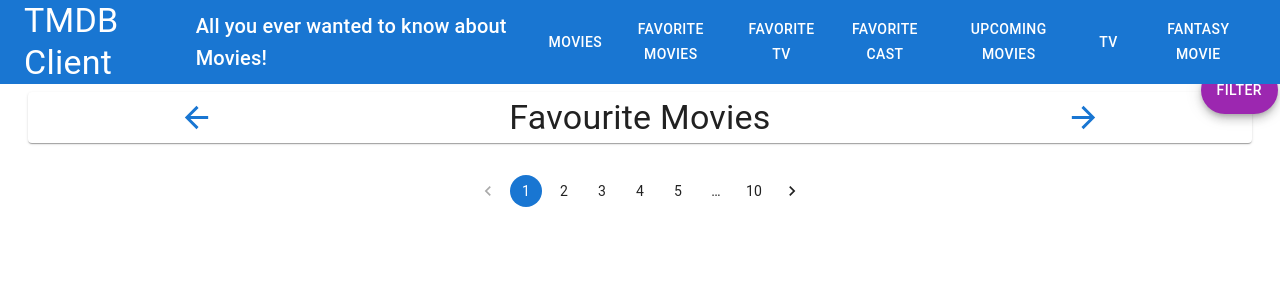
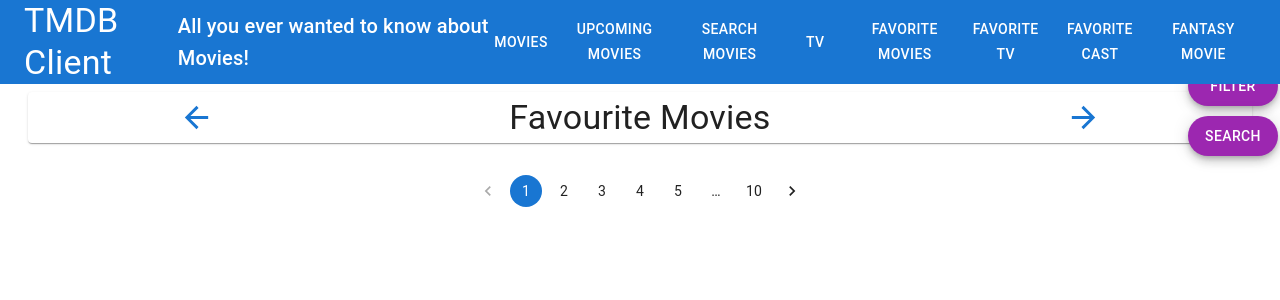
Before and after one commit to Darragh-C/movies-tv-app-fs2-2, a React (Vite) app: page /movies/favourites in a window 1280 px wide. Shown: the top 300 px of the page. Built offline with nearby package versions, Linux system fonts and the light colour scheme.

Commit message:
search fab/drawer action

```diff
--- a/src/api/tmdb-api.js
+++ b/src/api/tmdb-api.js
@@ -18,6 +18,21 @@ export const getMovie = (args) => {
   const { id } = idPart;
   return fetch(
     `https://api.themoviedb.org/3/movie/${id}?api_key=${import.meta.env.VITE_TMDB_KEY}`
+  ).then((response) => {
+    if (!response.ok) {
+      throw new Error(response.json().message);
+    }
+    return response.json();
+  })
+  .catch((error) => {
+    throw error
+ });
+};
+
+export const getMoviesByQuery = (queryString) => {
+
+  return fetch(
+    `https://api.themoviedb.org/3/discover/movie?api_key=${import.meta.env.VITE_TMDB_KEY}${queryString}`
   ).then((response) => {
     if (!response.ok) {
       throw new Error(response.json().message);
--- a/src/components/cardListFilter/index.jsx
+++ b/src/components/cardListFilter/index.jsx
@@ -48,7 +48,7 @@ export default function CardListFilter(props) {
 
   const handleUserImput = (e, type, value) => {
     e.preventDefault();
-    props.onUserInput(type, value); // NEW
+    props.onUserInput(type, value);
   };
 
   const handleTextChange = (e, props) => {
@@ -73,7 +73,7 @@ export default function CardListFilter(props) {
       <CardContent>
         <Typography variant="h5" component="h1">
           <FilterAltIcon fontSize="large" />
-          Filter movies
+          Search movies
         </Typography>
         <TextField
           sx={styles.formControl}
@@ -84,6 +84,10 @@ export default function CardListFilter(props) {
           variant="filled"
           onChange={handleTextChange}
         />
+        <Typography variant="h5" component="h1">
+          <FilterAltIcon fontSize="large" />
+          Filter movies
+        </Typography>
         <FormControl sx={styles.formControl}>
           <InputLabel id="genre-label">Genre</InputLabel>
           <Select
--- a/src/components/cardListPage/index.jsx
+++ b/src/components/cardListPage/index.jsx
@@ -7,23 +7,32 @@ import Drawer from "@mui/material/Drawer";
 import CardList from "../cardList";
 import CardListHeaderInsert from "../headerInserts/cardListHeaderInsert";
 import CardListPagination from "../cardListPagination";
+import MovieSearch from "../movieSearch";
 
 const styles = {
   root: {
     padding: "20px",
   },
   fab: {
+    width: 90,
+    height: 40,
     marginTop: 8,
     position: "fixed",
+    right: 2,
+  },
+  searchFab: {
+    top: 52,
+  },
+  filterFab: {
     top: 2,
-    right: 2,
   },
 };
 
 function CardListPage({ movies, title, action, pagination }) {
   const [titleFilter, setTitleFilter] = useState("");
   const [genreFilter, setGenreFilter] = useState("0");
-  const [drawerOpen, setDrawerOpen] = useState(false);
+  const [filterDrawerOpen, setFilterDrawerOpen] = useState(false);
+  const [searchDrawerOpen, setSearchDrawerOpen] = useState(false);
   const [sortOption, setSortOption] = useState("Popular");
   const [ratingFilter, setRatingFilter] = useState("1");
 
@@ -93,17 +102,19 @@ function CardListPage({ movies, title, action, pagination }) {
       </Grid>
       <CardListPagination onPagination={pagination}/>
       <Fab
+        id="filter-fab"
         color="secondary"
         variant="extended"
-        onClick={() => setDrawerOpen(true)}
-        sx={styles.fab}
+        onClick={() => setFilterDrawerOpen(true)}
+        sx={{...styles.fab, ...styles.filterFab}}
       >
         Filter
       </Fab>
       <Drawer
+        id="filter-drawer"
         anchor="left"
-        open={drawerOpen}
-        onClose={() => setDrawerOpen(false)}
+        open={filterDrawerOpen}
+        onClose={() => setFilterDrawerOpen(false)}
       >
         <CardListFilter
           onUserInput={handleChange}
@@ -113,6 +124,23 @@ function CardListPage({ movies, title, action, pagination }) {
           ratingFilter={ratingFilter}
         />
       </Drawer>
+      <Fab
+        id="search-fab"
+        color="secondary"
+        variant="extended"
+        onClick={() => setSearchDrawerOpen(true)}
+        sx={{...styles.fab, ...styles.searchFab}}
+      >
+        Search
+      </Fab>
+      <Drawer
+        id="search-drawer"
+        anchor="left"
+        open={searchDrawerOpen}
+        onClose={() => setSearchDrawerOpen(false)}
+      >
+        <MovieSearch/>
+      </Drawer>
     </>
   );
 }
--- a/src/components/movieDetails/index.jsx
+++ b/src/components/movieDetails/index.jsx
@@ -13,8 +13,12 @@ import ProductionCompaniesRow from "../cardRows/productionCompaniesRow";
 const styles = {
   fab: {
     position: "fixed",
-    top: 50,
+    top: 70,
     right: 2,
+  },
+  drawer: {
+    anchor: "top",
+    height: "50%",
   },
 };
 
@@ -44,7 +48,7 @@ const MovieDetails = ( { movie, cast, action }) => {
         <NavigationIcon />
         Reviews
       </Fab>
-      <Drawer anchor="top" open={drawerOpen} onClose={() => setDrawerOpen(false)}>
+      <Drawer sx={styles.drawer} open={drawerOpen} onClose={() => setDrawerOpen(false)}>
         <MovieReviews movie={movie} />
       </Drawer>
     </>
--- /dev/null
+++ b/src/components/movieSearch/index.jsx
@@ -0,0 +1,34 @@
+import React from "react";
+import Card from "@mui/material/Card";
+import CardContent from "@mui/material/CardContent";
+import Typography from "@mui/material/Typography";
+import FilterAltIcon from '@mui/icons-material/FilterAlt';
+
+const styles = {
+  root: {
+    maxWidth: 345,
+  },
+  media: { height: 300 },
+
+  formControl: {
+    margin: 1,
+    minWidth: 220,
+    backgroundColor: "rgb(255, 255, 255)",
+  },
+};
+
+export default function movieSearch(props) {
+
+  return (
+    <>
+      <Card sx={styles.root} variant="outlined">
+        <CardContent>
+          <Typography variant="h5" component="h1">
+            <FilterAltIcon fontSize="large" />
+            Test
+          </Typography>
+        </CardContent>
+      </Card>
+    </>
+  );
+}
--- a/src/components/siteHeader/index.jsx
+++ b/src/components/siteHeader/index.jsx
@@ -29,11 +29,12 @@ const SiteHeader = () => {
 
   const menuOptions = [
     { label: "Movies", path: "/" },
+    { label: "Upcoming movies", path: "/movies/upcoming" },
+    { label: "Search movies", path: "/movies/search" },
+    { label: "TV", path: "/tvshows" },
     { label: "Favorite movies", path: "/movies/favourites" },
     { label: "Favorite TV", path: "/tvshows/favourites" },
     { label: "Favorite Cast", path: "/cast/favourites" },
-    { label: "Upcoming movies", path: "/movies/upcoming" },
-    { label: "TV", path: "/tvshows" },
     { label: "Fantasy movie", path: "/fantasymovie" },
   ];
 
--- a/src/index.jsx
+++ b/src/index.jsx
@@ -19,6 +19,7 @@ import CastDetailsPage from "./pages/castDetailsPage";
 import FantasyMoviePage from "./pages/fantasyMoviePage";
 import FavouriteTvPage from "./pages/favouriteTvPage";
 import FavouriteCastPage from "./pages/favouriteCastPage";
+import MovieSearch from "./pages/movieSearch";
 
 const queryClient = new QueryClient({
   defaultOptions: {
@@ -49,6 +50,7 @@ const App = () => {
             <Route path="/tvshows/favourites" element={<FavouriteTvPage />} />
             <Route path="/cast/favourites" element={<FavouriteCastPage />} />
             <Route path="/movies/:id" element={<MovieDetailsPage />} />
+            <Route path="/movies/search" element={<MovieSearch />} />
             <Route path="/" element={<MoviesPage />} />
             <Route path="*" element={<Navigate to="/" />} />
           </Routes>
--- /dev/null
+++ b/src/pages/movieSearch.jsx
@@ -0,0 +1,60 @@
+import React, { useContext, useState, useEffect } from "react";
+import CardListPage from "../components/cardListPage";
+import { getMovies } from "../api/tmdb-api";
+import { useQuery } from "react-query";
+import Spinner from "../components/spinner";
+import AddToFavouritesIcon from '../components/cardIcons/addToFavourites'
+import { MoviesContext } from "../contexts/moviesContext";
+
+const MovieSearch = () => {
+  const context = useContext(MoviesContext);
+
+  useEffect(() => {
+    if (context.basePath !== "movies") {
+      context.setBasePath("movies");
+      console.log(context.linkBasePath);
+    }
+  }, [context.basePath]);
+
+
+  const [page, setPage] = useState(1);
+
+  const handlePageChange = (pageNum) => {
+    console.log("handling page change", pageNum)
+    setPage(prevPage => pageNum);
+  };
+
+  const { data, error, isLoading, isError, refetch } = useQuery("discover", () => getMovies(page));
+
+  useEffect(() => {
+    if (error) {
+      console.log(error);
+    }
+  }, [error]);
+
+  if (isLoading) {
+    return <Spinner />;
+  }
+  if (isError) {
+    return <h1>{error.message}</h1>;
+  }
+
+  const movies = data ? data.results : [];
+
+  // Redundant, but necessary to avoid app crashing.
+  // const favourites = movies.filter((m) => m.favorite);
+  // localStorage.setItem("favourites", JSON.stringify(favourites));
+  // const addToFavourites = (movieId) => true;
+
+  return (
+    <CardListPage
+      title="Search Movies"
+      movies={movies}
+      pagination={handlePageChange}
+      action={(movie) => {
+        return <AddToFavouritesIcon movie={movie} />
+      }}
+    />
+  );
+};
+export default MovieSearch;
```
